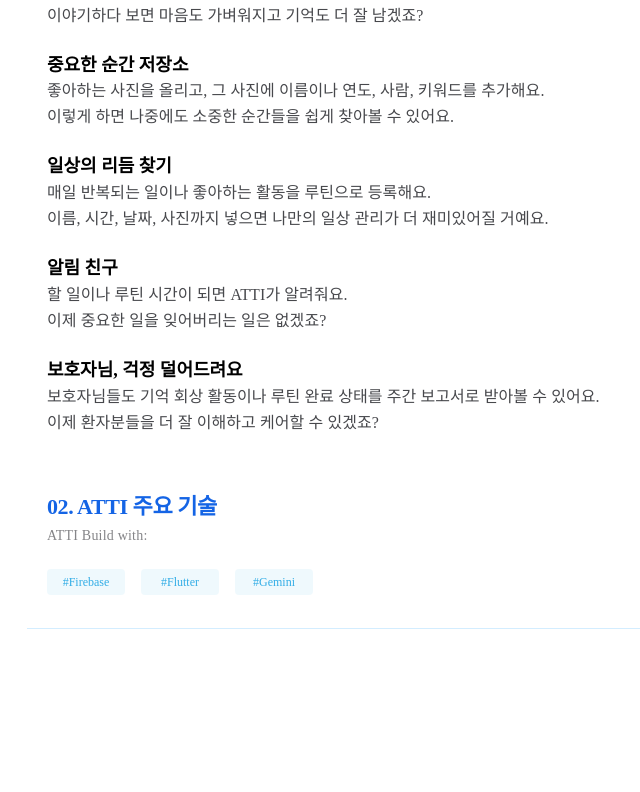
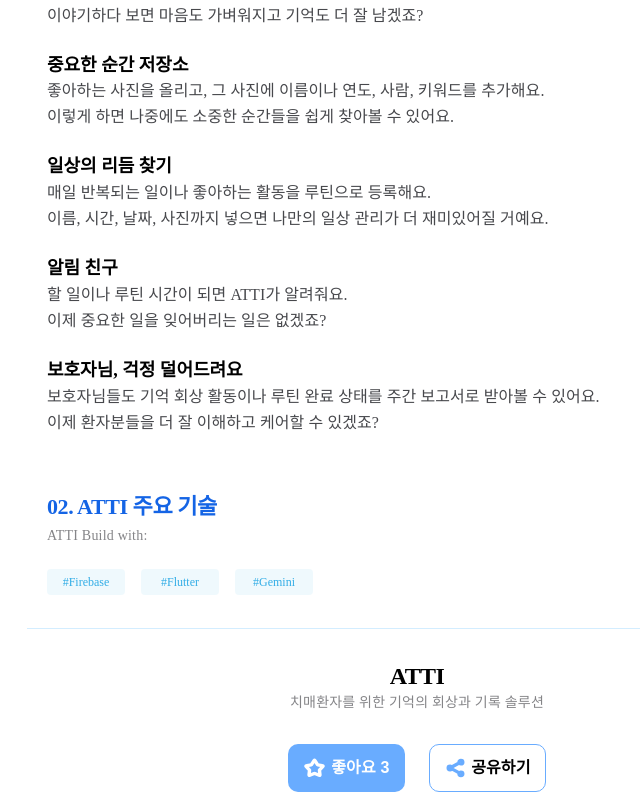
Before and after one commit to yrrr-rrr/phaseon_FE, a React app: page /project in a window 1280 px wide. Shown: the part 1364-2156 px from the top of the page, without its empty margins (143-783 px from the left). Before the commit the page ends 1993 px from the top, so only its background shows below. Built offline with nearby package versions, Linux system fonts and the light colour scheme; the HTML template or start-up script is replaced by a standard one.

Commit message:
feat(#16): ActionPanel 구현
ActionPanel 구현 맟 스타일 적용

ActionPanel 적용

좋아요 수 증가 코드 수정

버튼 컴포넌트 분리

스타일 분리

```diff
--- /dev/null
+++ b/src/components/common/ShareButton.tsx
@@ -0,0 +1,18 @@
+import * as s from '../../style/projectDetail/common/ButtonStyle';
+import { ReactComponent as Share } from '../../assets/svg/Share.svg';
+
+export default function ShareButton() {
+  return (
+    <s.Button
+      $border={'1px solid #69ACFF'}
+      $color={'69acff'}
+      $type={'share'}
+      onClick={() => {
+        navigator.clipboard.writeText(window.location.href);
+      }}
+    >
+      <Share />
+      <span>공유하기</span>
+    </s.Button>
+  );
+}
--- /dev/null
+++ b/src/components/common/StarButon.tsx
@@ -0,0 +1,24 @@
+import { useContext } from 'react';
+import { ProjectDetailContext } from '../../context/ProjectDetailContext';
+import * as s from '../../style/projectDetail/common/ButtonStyle';
+import { ReactComponent as Star } from '../../assets/svg/Star.svg';
+
+export default function StarButton() {
+  const { data, updateData } = useContext(ProjectDetailContext);
+  return (
+    <s.Button
+      $border={'none'}
+      $color={'white'}
+      $type={'star'}
+      onClick={() => {
+        updateData((update) => {
+          update.star++;
+        });
+      }}
+    >
+      <Star />
+      <span>좋아요</span>
+      <span>{data.star}</span>
+    </s.Button>
+  );
+}
--- /dev/null
+++ b/src/components/projectDetail/ActionPanel.tsx
@@ -0,0 +1,20 @@
+import { useContext } from 'react';
+import { ProjectDetailContext } from '../../context/ProjectDetailContext';
+import * as s from '../../style/projectDetail/ActionPanelStyle';
+import StarButton from '../common/StarButon';
+import ShareButton from '../common/ShareButton';
+
+export default function ActionPanel() {
+  const { data, updateData } = useContext(ProjectDetailContext);
+
+  return (
+    <s.Section>
+      <s.ProjectName>{data.projectname}</s.ProjectName>
+      <s.ShortDescription>{data.intro.projectbrief}</s.ShortDescription>
+      <s.ButtonBox>
+        <StarButton />
+        <ShareButton />
+      </s.ButtonBox>
+    </s.Section>
+  );
+}
--- a/src/components/projectDetail/ProjectDashboard.tsx
+++ b/src/components/projectDetail/ProjectDashboard.tsx
@@ -5,6 +5,7 @@
 import Performance from './Performance';
 import Introduction from './Introduction';
 import Release from './Release';
+import ActionPanel from './ActionPanel';
 
 export default function ProjectDashboard() {
   const { currentCategory, setCurrentCategory } = useContext(CategoryContext);
@@ -34,6 +35,7 @@
       {currentCategory == 'performance' && <Performance />}
       {currentCategory == 'release' && <Release />}
       {currentCategory == 'introduction' && <Introduction />}
+      <ActionPanel />
     </s.Section>
   );
 }
--- /dev/null
+++ b/src/style/projectDetail/ActionPanelStyle.tsx
@@ -0,0 +1,33 @@
+import styled from 'styled-components';
+
+export const Section = styled.section`
+  margin: 32px 0;
+  padding: 0 90px;
+  width: 780px;
+  box-sizing: border-box;
+  display: flex;
+  flex-direction: column;
+  align-items: center;
+`;
+
+export const ProjectName = styled.span`
+  color: black;
+  font-size: 24px;
+  font-weight: 700;
+  line-height: 133.4%;
+  letter-spacing: -0.552px;
+`;
+
+export const ShortDescription = styled.p`
+  color: #858588;
+  font-size: 14px;
+  font-weight: 400;
+  line-height: 142.9%;
+  letter-spacing: 0.203px;
+`;
+
+export const ButtonBox = styled.div`
+  margin-top: 32px;
+  gap: 24px;
+  display: flex;
+`;
--- /dev/null
+++ b/src/style/projectDetail/common/ButtonStyle.tsx
@@ -0,0 +1,30 @@
+import styled from 'styled-components';
+
+export const Button = styled.button<{ $border: string; $color: string; $type: string }>`
+  padding: 14px 10.7px;
+  width: 117px;
+  height: 48px;
+  box-sizing: border-box;
+  border: ${({ $border }) => $border};
+  border-radius: 10px;
+
+  color: ${({ $color }) => $color};
+  font-size: 16px;
+  font-weight: 600;
+  line-height: 150%;
+  letter-spacing: 0.091px;
+
+  display: flex;
+  justify-content: space-evenly;
+  align-items: center;
+  background-color: ${({ $type }) => ($type == 'star' ? '#69ACFF' : 'white')};
+  outline: none;
+  cursor: pointer;
+
+  &&:hover {
+    background-color: ${({ $type }) => ($type == 'star' ? '#63A1EE' : '#F7FBFF')};
+  }
+  &&:active {
+    background-color: ${({ $type }) => ($type == 'star' ? '#5A91D6' : '#EDF5FF')};
+  }
+`;
```
Also changed, not shown: src/assets/svg/Share.svg (added), src/assets/svg/Star.svg (added).
